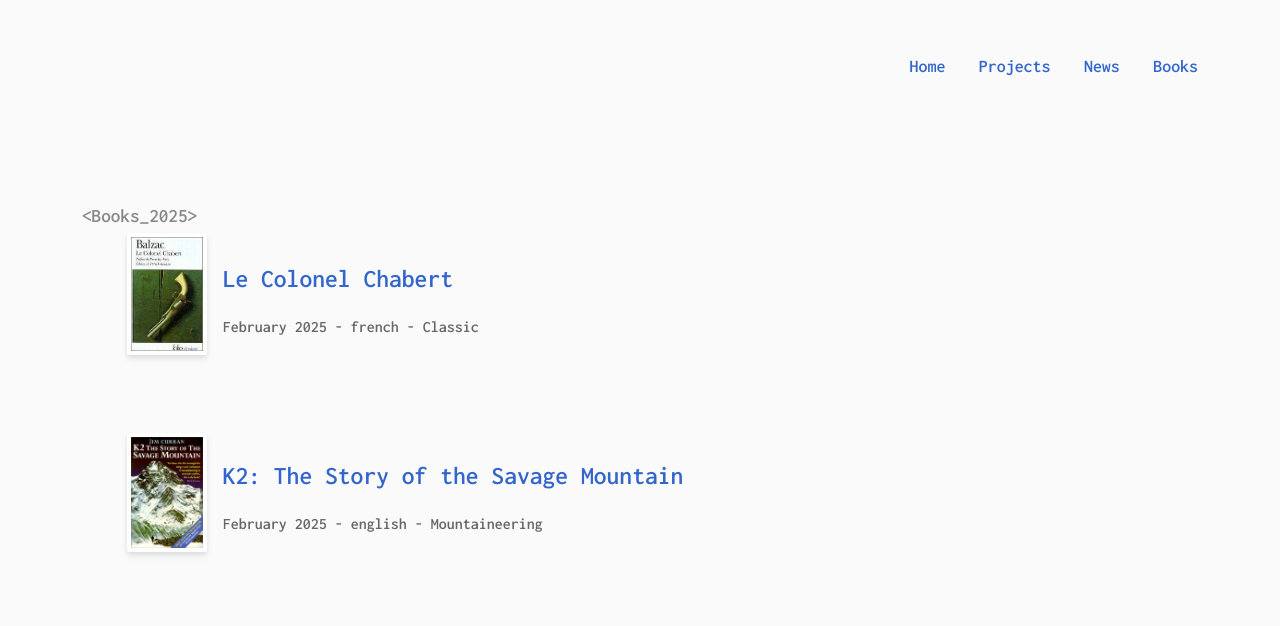
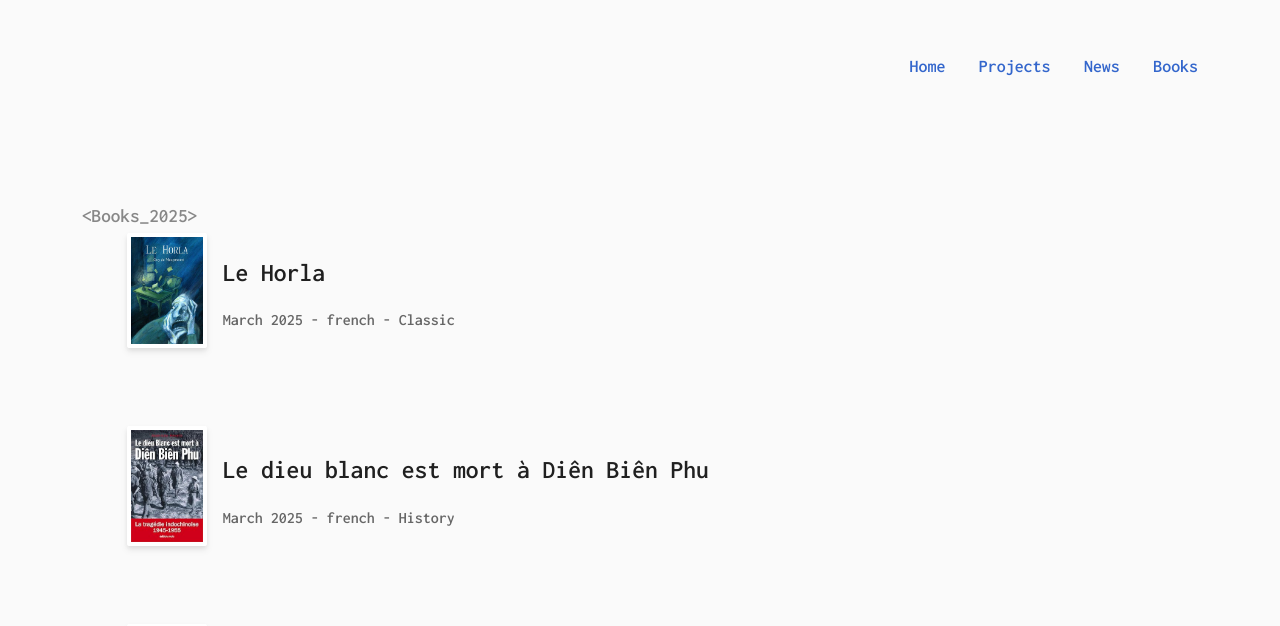
Before and after one commit to kevinch/kevinchevallierme, a Next.js app: page /books in a window 1280 px wide. Shown: the part 147-773 px from the top of the page. Built offline with nearby package versions, Linux system fonts and the light colour scheme.

Commit message:
Add books march 2025 and remove links

```diff
--- a/components/Book.tsx
+++ b/components/Book.tsx
@@ -29,7 +29,8 @@ function Book({ date, title, link, language, kind, cover }: Props) {
         )}
         <div>
           <p className="section-description">
-            {link ? <a href={link}>{title}</a> : title}
+            {/* {link ? <a href={link}>{title}</a> : title} */}
+            {title}
           </p>
           <p style={{ color: "#666", fontSize: "1rem" }}>
             {format(formatedDate, "MMMM yyyy")}
--- a/components/Books.tsx
+++ b/components/Books.tsx
@@ -6,6 +6,22 @@ function Books() {
       <span className="code-help">{"<Books_2025>"}</span>
 
       <div className="books-list">
+        <Book
+          title="Le Horla"
+          kind="Classic"
+          language="french"
+          date="march 2025"
+          cover="/images/le-horla.jpg"
+        />
+
+        <Book
+          title="Le dieu blanc est mort à Diên Biên Phu"
+          kind="History"
+          language="french"
+          date="march 2025"
+          cover="/images/le-dieu-blanc.jpg"
+        />
+
         <Book
           title="Le Colonel Chabert"
           kind="Classic"
```
Also changed, not shown: public/images/le-dieu-blanc.jpg (added), public/images/le-horla.jpg (added).
